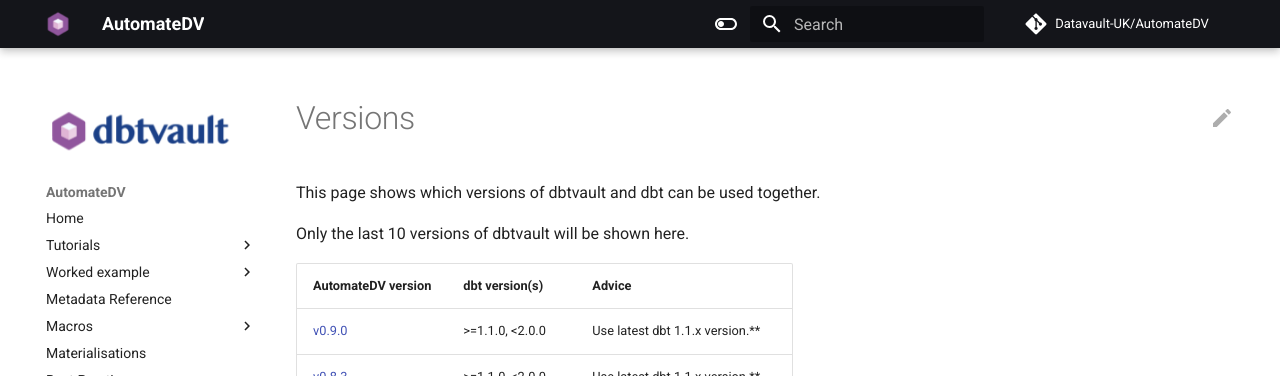
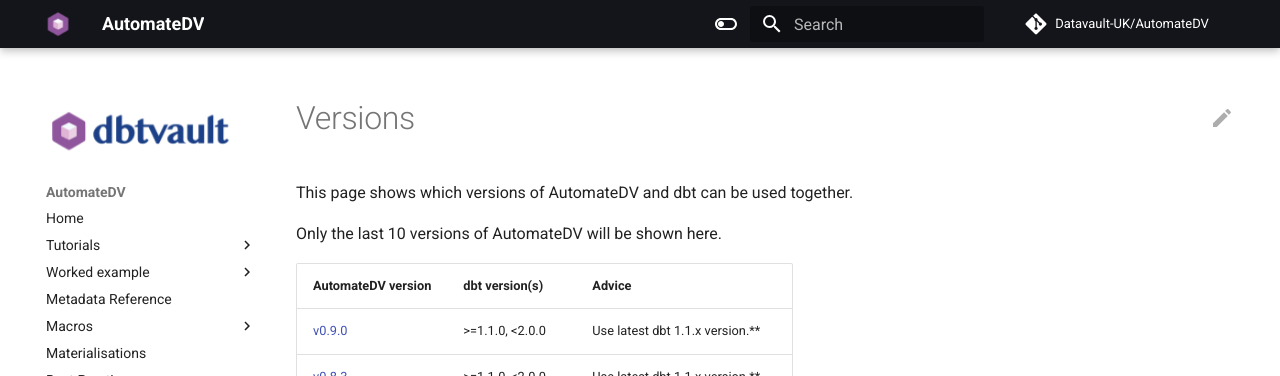
Before and after one commit to Datavault-UK/automate-dv-docs, an MkDocs documentation site: the page built from docs/versions.md, in a window 1280 px wide and 1165 px high. Shown: the top 376 px of the window. Built offline with MkDocs 1.6.1 and Material for MkDocs 9.7.7, drawn with Linux system fonts in a browser that asks for light colours; comment, search, counter and statistics services are not loaded.

Commit message:
All changes complete

```diff
--- a/docs/versions.md
+++ b/docs/versions.md
@@ -1,22 +1,22 @@
-This page shows which versions of dbtvault and dbt can be used together.
+This page shows which versions of AutomateDV and dbt can be used together.
 
-Only the last 10 versions of dbtvault will be shown here.
+Only the last 10 versions of AutomateDV will be shown here.
 
-| AutomateDV version                                              | dbt version(s)    | Advice                                                                              |
-|---------------------------------------------------------------|-------------------|-------------------------------------------------------------------------------------|
-| [v0.9.0](https://hub.getdbt.com/datavault-uk/AutomateDV/0.9.0/) | >=1.1.0, <2.0.0   | Use latest dbt 1.1.x version.**                                                     |
-| [v0.8.3](https://hub.getdbt.com/datavault-uk/AutomateDV/0.8.3/) | >=1.1.0, <2.0.0   | Use latest dbt 1.1.x version.**                                                     |
-| [v0.8.2](https://hub.getdbt.com/datavault-uk/AutomateDV/0.8.2/) | >=1.0.0, <2.0.0   | Use latest dbt 1.x version                                                          |
-| [v0.8.1](https://hub.getdbt.com/datavault-uk/AutomateDV/0.8.1/) | >=1.0.0, <2.0.0   | Use latest dbt 1.x version                                                          |
-| [v0.8.0](https://hub.getdbt.com/datavault-uk/AutomateDV/0.8.0/) | >=1.0.0, <2.0.0   | Use latest dbt 1.x version                                                          |
-| [v0.7.9](https://hub.getdbt.com/datavault-uk/AutomateDV/0.7.9/) | >=1.0.0, <2.0.0   | Use latest dbt 1.x version                                                          |
-| [v0.7.8](https://hub.getdbt.com/datavault-uk/AutomateDV/0.7.8/) | >=0.20.0, <0.22.0 | Use dbt 0.21.1                                                                      |
-| [v0.7.7](https://hub.getdbt.com/datavault-uk/AutomateDV/0.7.7/) | >=0.18.0, <0.21.0 | Use dbt 0.20.2                                                                      |
-| v0.7.6                                                        | >=0.18.0, <0.21.0 | [Skip this version of AutomateDV](https://github.com/Datavault-UK/AutomateDV/issues/36) |
-| [v0.7.5](https://hub.getdbt.com/datavault-uk/AutomateDV/0.7.5/) | >=0.18.0, <0.20.0 | Use dbt 0.19.2                                                                      |
-| [v0.7.4](https://hub.getdbt.com/datavault-uk/AutomateDV/0.7.4/) | >=0.18.0, <0.20.0 | Use dbt 0.19.2                                                                      |
-| [v0.7.3](https://hub.getdbt.com/datavault-uk/AutomateDV/0.7.3/) | >=0.18.0, <0.20.0 | Use dbt 0.19.2                                                                      |
-| [v0.7.2](https://hub.getdbt.com/datavault-uk/AutomateDV/0.7.2/) | >=0.18.0, <0.19.0 | Use dbt 0.18.2                                                                      |
+| AutomateDV version                                              | dbt version(s)    | Advice                                                                                  |
+|-----------------------------------------------------------------|-------------------|-----------------------------------------------------------------------------------------|
+| [v0.9.0](https://hub.getdbt.com/datavault-uk/AutomateDV/0.9.0/) | >=1.1.0, <2.0.0   | Use latest dbt 1.1.x version.**                                                         |
+| [v0.8.3](https://hub.getdbt.com/datavault-uk/AutomateDV/0.8.3/) | >=1.1.0, <2.0.0   | Use latest dbt 1.1.x version.**                                                         |
+| [v0.8.2](https://hub.getdbt.com/datavault-uk/AutomateDV/0.8.2/) | >=1.0.0, <2.0.0   | Use latest dbt 1.x version                                                              |
+| [v0.8.1](https://hub.getdbt.com/datavault-uk/AutomateDV/0.8.1/) | >=1.0.0, <2.0.0   | Use latest dbt 1.x version                                                              |
+| [v0.8.0](https://hub.getdbt.com/datavault-uk/AutomateDV/0.8.0/) | >=1.0.0, <2.0.0   | Use latest dbt 1.x version                                                              |
+| [v0.7.9](https://hub.getdbt.com/datavault-uk/AutomateDV/0.7.9/) | >=1.0.0, <2.0.0   | Use latest dbt 1.x version                                                              |
+| [v0.7.8](https://hub.getdbt.com/datavault-uk/AutomateDV/0.7.8/) | >=0.20.0, <0.22.0 | Use dbt 0.21.1                                                                          |
+| [v0.7.7](https://hub.getdbt.com/datavault-uk/AutomateDV/0.7.7/) | >=0.18.0, <0.21.0 | Use dbt 0.20.2                                                                          |
+| v0.7.6                                                          | >=0.18.0, <0.21.0 | [Skip this version of AutomateDV](https://github.com/Datavault-UK/AutomateDV/issues/36) |
+| [v0.7.5](https://hub.getdbt.com/datavault-uk/AutomateDV/0.7.5/) | >=0.18.0, <0.20.0 | Use dbt 0.19.2                                                                          |
+| [v0.7.4](https://hub.getdbt.com/datavault-uk/AutomateDV/0.7.4/) | >=0.18.0, <0.20.0 | Use dbt 0.19.2                                                                          |
+| [v0.7.3](https://hub.getdbt.com/datavault-uk/AutomateDV/0.7.3/) | >=0.18.0, <0.20.0 | Use dbt 0.19.2                                                                          |
+| [v0.7.2](https://hub.getdbt.com/datavault-uk/AutomateDV/0.7.2/) | >=0.18.0, <0.19.0 | Use dbt 0.18.2                                                                          |
 
 !!! warning "**"
     For AutomateDV v0.8.3, we have updated dbt support to v1.1.x. For MSSQL Server, dbt 1.1.x is currently not supported. Please use dbt 1.0.x versions instead.
```
Also changed, not shown: README.md (+2 -2 lines), docs/best_practices.md (+1 -1 lines), docs/materialisations.md (+3 -3 lines), docs/metadata.md (+3 -3 lines).
